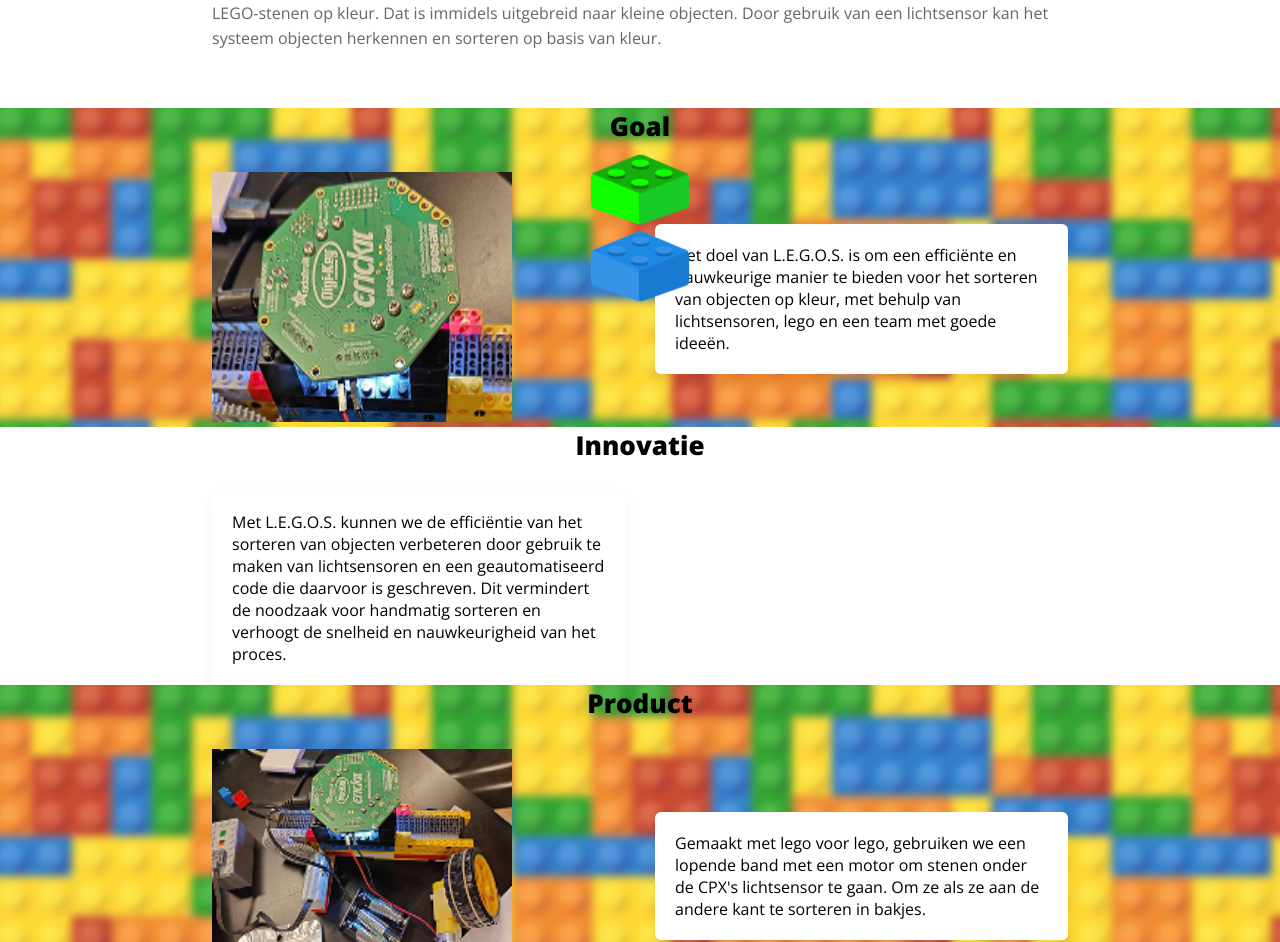
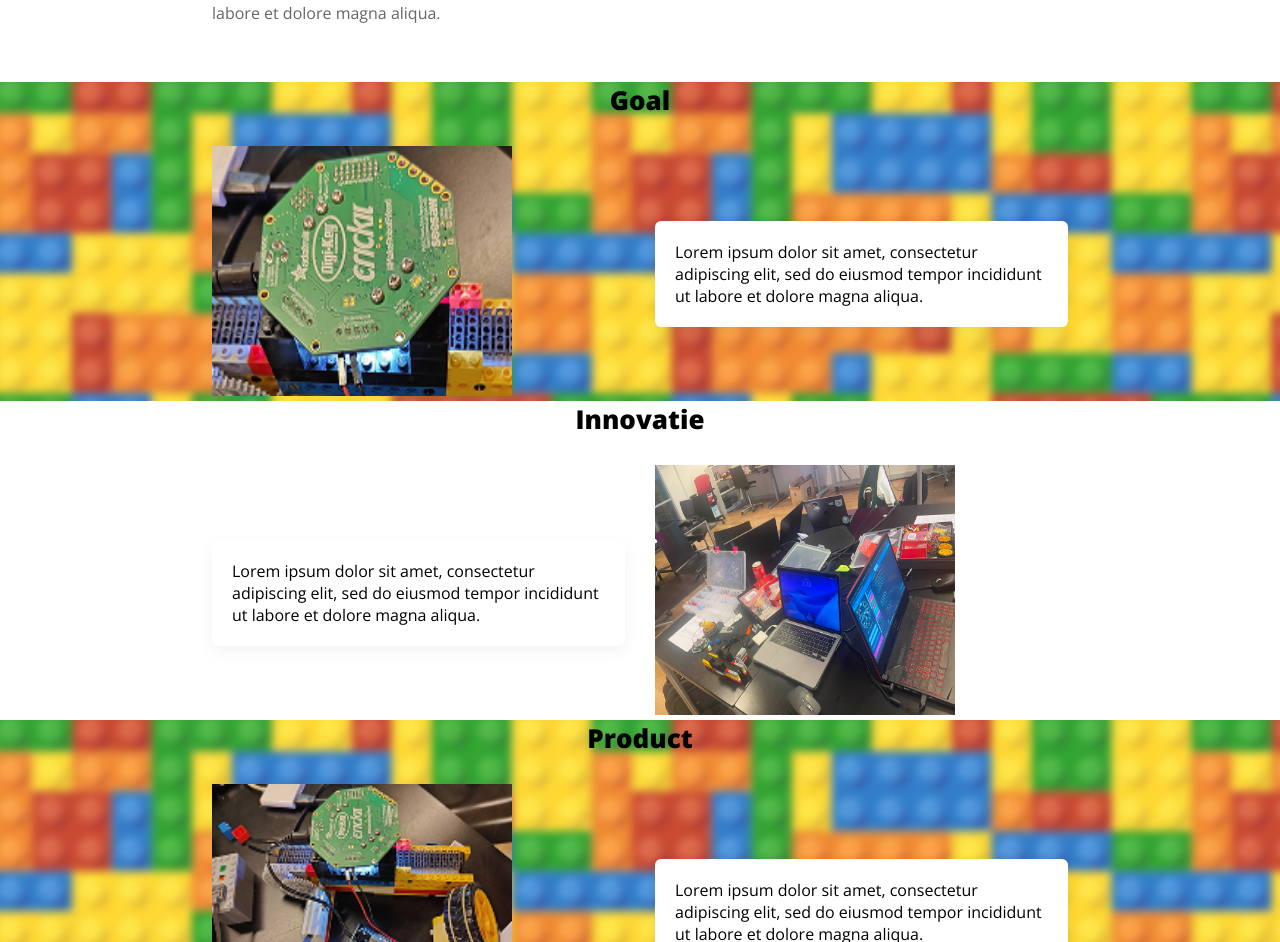
Before and after one commit to Vince1510/LEGOS, a plain HTML site: page index.html in a window 1280 px wide. Shown: the part 218-1160 px from the top of the page. Drawn offline with nearby package versions, Linux system fonts and the light colour scheme; a web font is replaced by a local one.

Commit message:
Rename Index.html to index.html

```diff
--- a/index.html
+++ b/index.html
@@ -14,6 +14,7 @@
   <!-- SCRIPTS -->
   <script src="./js/script.js" type="module"></script>
   <script src="./js/scroll.js"></script>
+
   <title>LEGOS</title>
 </head>
 
@@ -45,51 +46,19 @@
     <div class="container hero-inner">
       <div>
         <h1>L.E.G.O.S.</h1>
-        <p>L.E.G.O.S. is onze <i>Light Enhanced Guided Operating System</i> die oorspronkelijk was gebouwed voor het
-          sorteren van LEGO-stenen op kleur. Dat is immidels uitgebreid naar kleine objecten. Door gebruik van een
-          lichtsensor kan het systeem objecten herkennen en sorteren op basis van kleur.</p>
+        <p>Lorem ipsum dolor sit amet, consectetur adipiscing elit, sed do eiusmod tempor incididunt ut labore et dolore
+          magna aliqua.</p>
       </div>
-      <!-- <div class="hero-media">
+      <div class="hero-media">
         <img src="" alt="hero placeholder" />
-      </div> -->
+      </div>
     </div>
 
   </header>
 
-  <!-- Main-->
-  <main>
-    <!-- section 2: Ons doel -->
-    <section id="goal" class="brick-bg">
-      <div class="container">
-        <h2 class="section-title">Goal</h2>
-        <div class="two-col">
-          <div class="col image-goal">
-            <img src="./images/goals.png" alt="goal placeholder" />
-          </div>
-          <article class="col card">
-            <p>Het doel van L.E.G.O.S. is om een efficiënte en nauwkeurige manier te bieden voor het sorteren van
-              objecten op kleur, met behulp van lichtsensoren, lego en een team met goede ideeën.</p>
-          </article>
-        </div>
-      </div>
-    </section>
-
-    <!-- section 3 -->
-    <section>
-      <div id="innovation" class="container">
-        <h2 class="section-title">Innovatie</h2>
-        <div class="two-col reverse">
-          <article class="col card" aria-label="Innovation article">
-            <p>Met L.E.G.O.S. kunnen we de efficiëntie van het sorteren van objecten verbeteren door gebruik te maken
-              van
-              lichtsensoren en een geautomatiseerd code die daarvoor is geschreven. Dit vermindert de noodzaak voor
-              handmatig sorteren en
-              verhoogt de snelheid en nauwkeurigheid van het proces.</p>
-          </article>
-          <div class="col image-innovatie">
   <!-- Lego Loader -->
   <!-- Bricks  -->
-            <div class="lego red">
+  <!-- <div class="lego red">
     <div class="left"></div>
     <div class="right"></div>
     <div class="container-top">
@@ -126,11 +95,40 @@
         <div class="dot d-n4"></div>
       </div>
     </div>
+  </div> -->
+
+  <!-- Main-->
+  <main>
+    <!-- section 2: Ons doel -->
+    <section id="goal" class="brick-bg">
+      <div class="container">
+        <h2 class="section-title">Goal</h2>
+        <div class="two-col">
+          <div class="col image-goal">
+            <img src="./images/goals.png" alt="goal placeholder" />
+          </div>
+          <article class="col card">
+            <p>Lorem ipsum dolor sit amet, consectetur adipiscing elit, sed do eiusmod tempor incididunt ut labore et
+              dolore magna aliqua.</p>
+          </article>
+        </div>
+      </div>
+    </section>
+
+    <!-- section 3 -->
+    <section>
+      <div id="innovation" class="container">
+        <h2 class="section-title">Innovatie</h2>
+        <div class="two-col reverse">
+          <article class="col card" aria-label="Innovation article">
+            <p>Lorem ipsum dolor sit amet, consectetur adipiscing elit, sed do eiusmod tempor incididunt ut labore et
+              dolore magna aliqua.</p>
+          </article>
+          <div class="col image-innovatie">
+            <img src="./images/innovatie.png" alt="innovatie placeholder" />
           </div>
         </div>
       </div>
-      </div>
-
     </section>
 
     <!-- section 4 -->
@@ -142,8 +140,8 @@
             <img src="./images/product.png" alt="product placeholder" />
           </div>
           <article class="col text-col card" aria-label="Product article">
-            <p>Gemaakt met lego voor lego, gebruiken we een lopende band met een motor om stenen
-              onder de CPX's lichtsensor te gaan. Om ze als ze aan de andere kant te sorteren in bakjes.</p>
+            <p>Lorem ipsum dolor sit amet, consectetur adipiscing elit, sed do eiusmod tempor incididunt ut labore et
+              dolore magna aliqua.</p>
           </article>
         </div>
       </div>
@@ -157,14 +155,15 @@
       <div id="functionality" class="container">
         <h2>Functionaliteit</h2>
 
+
     </section>
-
 
   </main>
   <!-- ------------------------------------------------- -->
   <!-- Footer -->
   <!-- ------------------------------------------------- -->
   <footer>
+    <div id="footer" class="container">
       <div id="socials-copyright">
         <div id="socials">
           <a href="#"><img src="./images/linkedin.svg" alt="linkedin"></a>
@@ -183,19 +182,23 @@
           </ul>
         </div>
         <div>
-          <!-- <h2>Contact</h2>
+          <h2>Contact</h2>
           <ul>
             <li><a href="#">Link</a></li>
             <li><a href="#">Link</a></li>
             <li><a href="#">Link</a></li>
             <li><a href="#">Link</a></li>
-          </ul> -->
+          </ul>
         </div>
+        <div>
           <img src="./images/favicon.svg" alt="LEGOS logo" height="150" width="150" />
         </div>
       </div>
+    </div>
+  </footer>
 
-  <script src="./js/drawer.js">
+  <script src="./js/drawer.js"></script>
+
 </body>
 
 </html>
```
Lines whose indentation alone changed are shown as unchanged.
